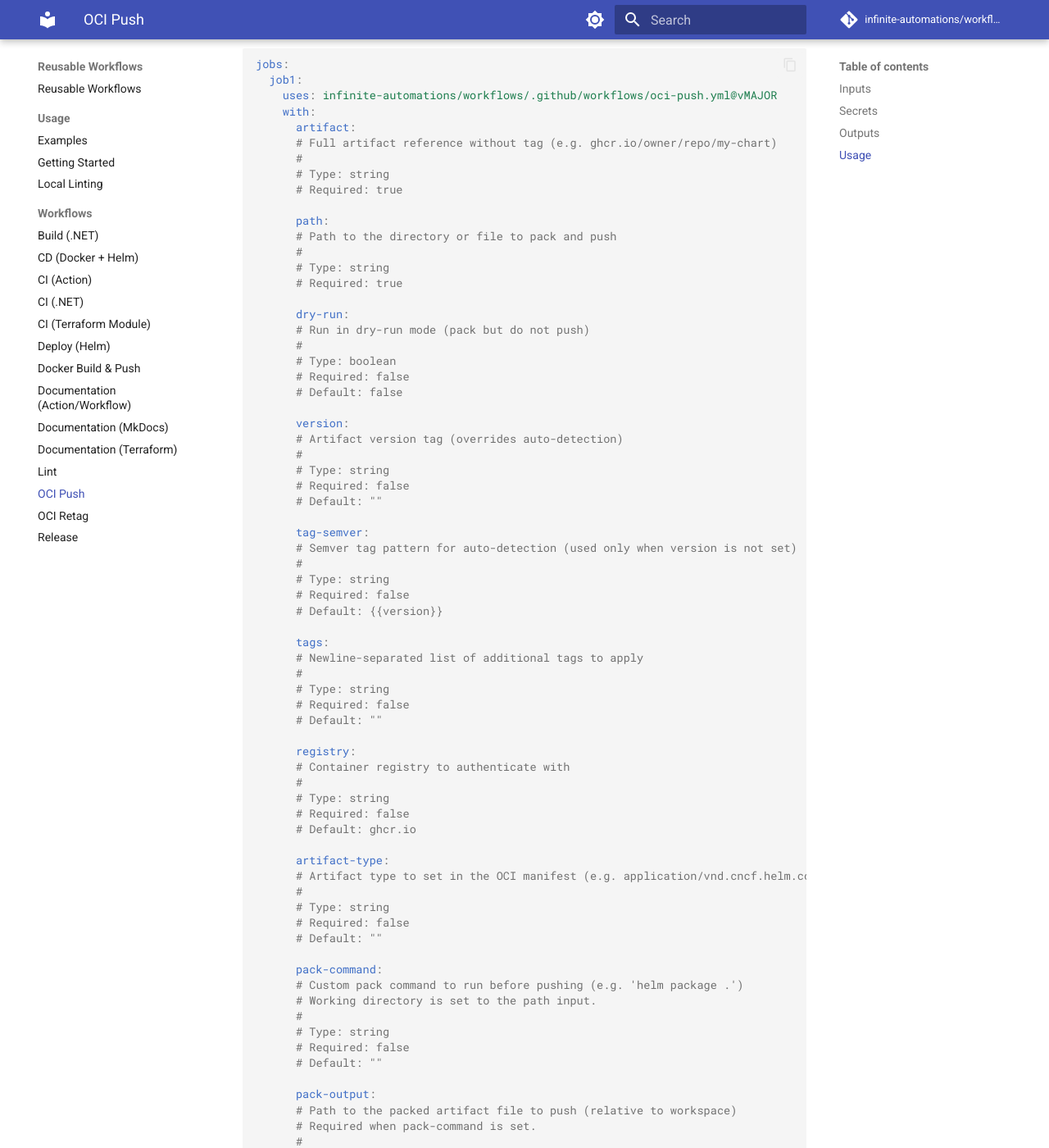
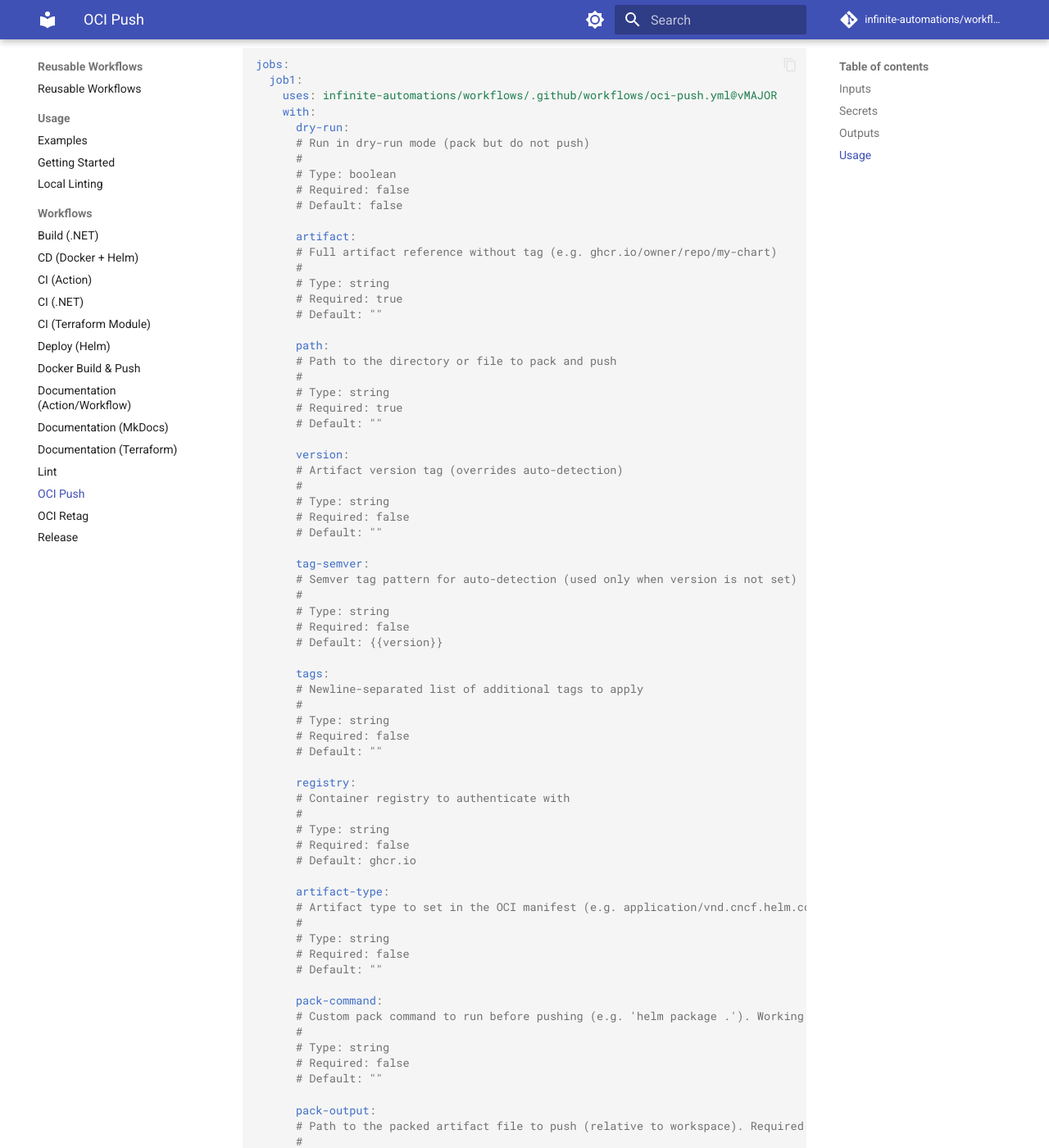
Before and after one commit to infinite-automations/workflows, an MkDocs documentation site: the page built from docs/docs/workflows/oci-push.md, in a window 1280 px wide and 1400 px high, scrolled down 1629 px. Shown: the whole window at 82% size. Built offline with MkDocs 1.6.1 and Material for MkDocs 9.7.7, drawn with Linux system fonts in a browser that asks for light colours; comment, search, counter and statistics services are not loaded.

Commit message:
chore(release): 1.1.0 [skip ci]

```diff
--- a/docs/docs/workflows/oci-push.md
+++ b/docs/docs/workflows/oci-push.md
@@ -2,37 +2,37 @@
 
 ## Inputs
 
-| name            | description                                                                                                           | type      | required | default       |
-| --------------- | --------------------------------------------------------------------------------------------------------------------- | --------- | -------- | ------------- |
-| `dry-run`       | <p>Run in dry-run mode (pack but do not push)</p>                                                                     | `boolean` | `false`  | `false`       |
-| `artifact`      | <p>Full artifact reference without tag (e.g. ghcr.io/owner/repo/my-chart)</p>                                         | `string`  | `true`   | `""`          |
-| `path`          | <p>Path to the directory or file to pack and push</p>                                                                 | `string`  | `true`   | `""`          |
-| `version`       | <p>Artifact version tag (overrides auto-detection)</p>                                                                | `string`  | `false`  | `""`          |
-| `tag-semver`    | <p>Semver tag pattern for auto-detection (used only when version is not set)</p>                                      | `string`  | `false`  | `{{version}}` |
-| `tags`          | <p>Newline-separated list of additional tags to apply</p>                                                             | `string`  | `false`  | `""`          |
-| `registry`      | <p>Container registry to authenticate with</p>                                                                        | `string`  | `false`  | `ghcr.io`     |
-| `artifact-type` | <p>Artifact type to set in the OCI manifest (e.g. application/vnd.cncf.helm.config.v1+json)</p>                       | `string`  | `false`  | `""`          |
-| `pack-command`  | <p>Custom pack command to run before pushing (e.g. 'helm package .'). Working directory is set to the path input.</p> | `string`  | `false`  | `""`          |
-| `pack-output`   | <p>Path to the packed artifact file to push (relative to workspace). Required when pack-command is set.</p>           | `string`  | `false`  | `""`          |
-| `annotations`   | <p>Newline-separated list of annotations (key=value) to attach to the artifact</p>                                    | `string`  | `false`  | `""`          |
-| `oras-version`  | <p>ORAS CLI version to install</p>                                                                                    | `string`  | `false`  | `1.2.2`       |
+| name | description | type | required | default |
+| --- | --- | --- | --- | --- |
+| `dry-run` | <p>Run in dry-run mode (pack but do not push)</p> | `boolean` | `false` | `false` |
+| `artifact` | <p>Full artifact reference without tag (e.g. ghcr.io/owner/repo/my-chart)</p> | `string` | `true` | `""` |
+| `path` | <p>Path to the directory or file to pack and push</p> | `string` | `true` | `""` |
+| `version` | <p>Artifact version tag (overrides auto-detection)</p> | `string` | `false` | `""` |
+| `tag-semver` | <p>Semver tag pattern for auto-detection (used only when version is not set)</p> | `string` | `false` | `{{version}}` |
+| `tags` | <p>Newline-separated list of additional tags to apply</p> | `string` | `false` | `""` |
+| `registry` | <p>Container registry to authenticate with</p> | `string` | `false` | `ghcr.io` |
+| `artifact-type` | <p>Artifact type to set in the OCI manifest (e.g. application/vnd.cncf.helm.config.v1+json)</p> | `string` | `false` | `""` |
+| `pack-command` | <p>Custom pack command to run before pushing (e.g. 'helm package .'). Working directory is set to the path input.</p> | `string` | `false` | `""` |
+| `pack-output` | <p>Path to the packed artifact file to push (relative to workspace). Required when pack-command is set.</p> | `string` | `false` | `""` |
+| `annotations` | <p>Newline-separated list of annotations (key=value) to attach to the artifact</p> | `string` | `false` | `""` |
+| `oras-version` | <p>ORAS CLI version to install</p> | `string` | `false` | `1.2.2` |
 
 
 ## Secrets
 
-| name                | description                                                              | required |
-| ------------------- | ------------------------------------------------------------------------ | -------- |
-| `REGISTRY_USERNAME` | <p>Registry username (optional, defaults to github.repository_owner)</p> | `false`  |
-| `REGISTRY_PASSWORD` | <p>Registry password (optional, defaults to GITHUB_TOKEN)</p>            | `false`  |
+| name | description | required |
+| --- | --- | --- |
+| `REGISTRY_USERNAME` | <p>Registry username (optional, defaults to github.repository_owner)</p> | `false` |
+| `REGISTRY_PASSWORD` | <p>Registry password (optional, defaults to GITHUB_TOKEN)</p> | `false` |
 
 
 ## Outputs
 
-| name        | description                                             |
-| ----------- | ------------------------------------------------------- |
-| `digest`    | <p>Pushed artifact digest</p>                           |
-| `reference` | <p>Full artifact reference with digest</p>              |
-| `tags`      | <p>Tags applied to the artifact (newline-separated)</p> |
+| name | description |
+| --- | --- |
+| `digest` | <p>Pushed artifact digest</p> |
+| `reference` | <p>Full artifact reference with digest</p> |
+| `tags` | <p>Tags applied to the artifact (newline-separated)</p> |
 
 
 ## Usage
@@ -42,24 +42,26 @@
   job1:
     uses: infinite-automations/workflows/.github/workflows/oci-push.yml@vMAJOR
     with:
+      dry-run:
+      # Run in dry-run mode (pack but do not push)
+      #
+      # Type: boolean
+      # Required: false
+      # Default: false
+
       artifact:
       # Full artifact reference without tag (e.g. ghcr.io/owner/repo/my-chart)
       #
       # Type: string
       # Required: true
+      # Default: ""
 
       path:
       # Path to the directory or file to pack and push
       #
       # Type: string
       # Required: true
-
-      dry-run:
-      # Run in dry-run mode (pack but do not push)
-      #
-      # Type: boolean
-      # Required: false
-      # Default: false
+      # Default: ""
 
       version:
       # Artifact version tag (overrides auto-detection)
@@ -97,16 +99,14 @@
       # Default: ""
 
       pack-command:
-      # Custom pack command to run before pushing (e.g. 'helm package .')
-      # Working directory is set to the path input.
+      # Custom pack command to run before pushing (e.g. 'helm package .'). Working directory is set to the path input.
       #
       # Type: string
       # Required: false
       # Default: ""
 
       pack-output:
-      # Path to the packed artifact file to push (relative to workspace)
-      # Required when pack-command is set.
+      # Path to the packed artifact file to push (relative to workspace). Required when pack-command is set.
       #
       # Type: string
       # Required: false
```
Also changed, not shown: CHANGELOG.md.
